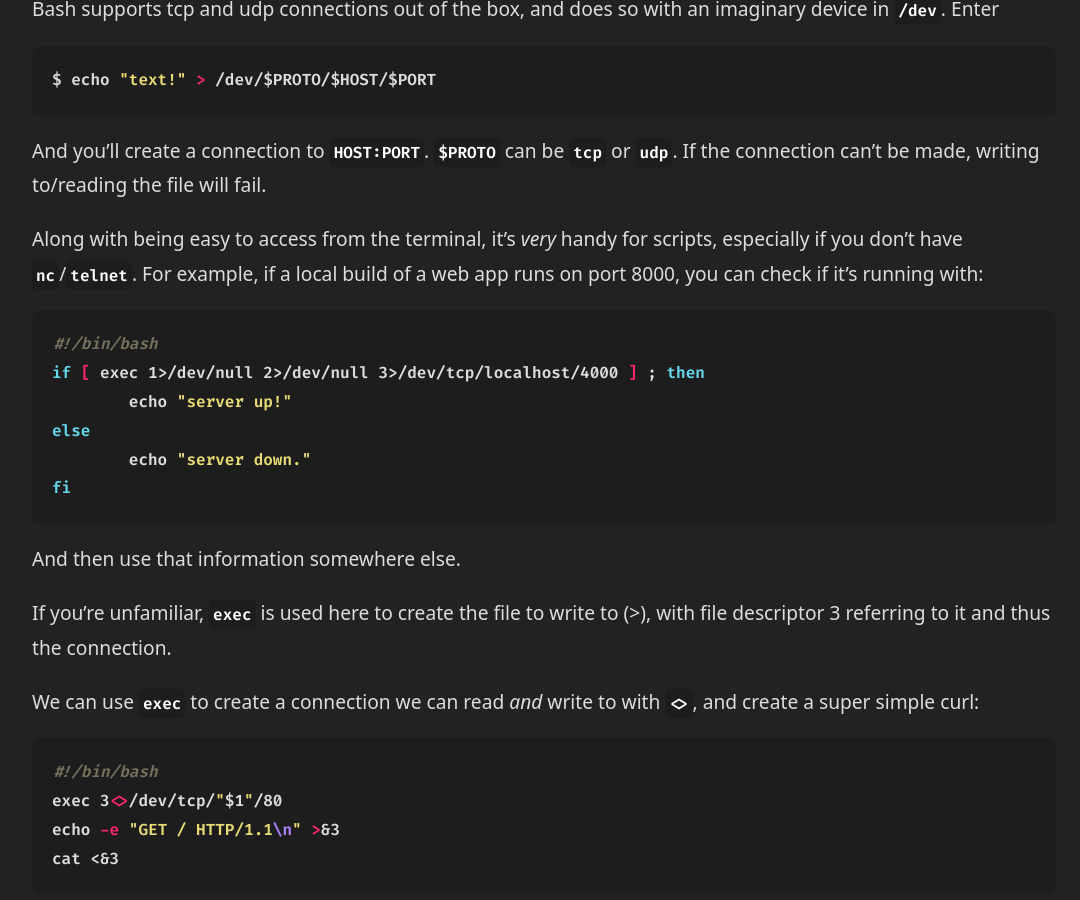
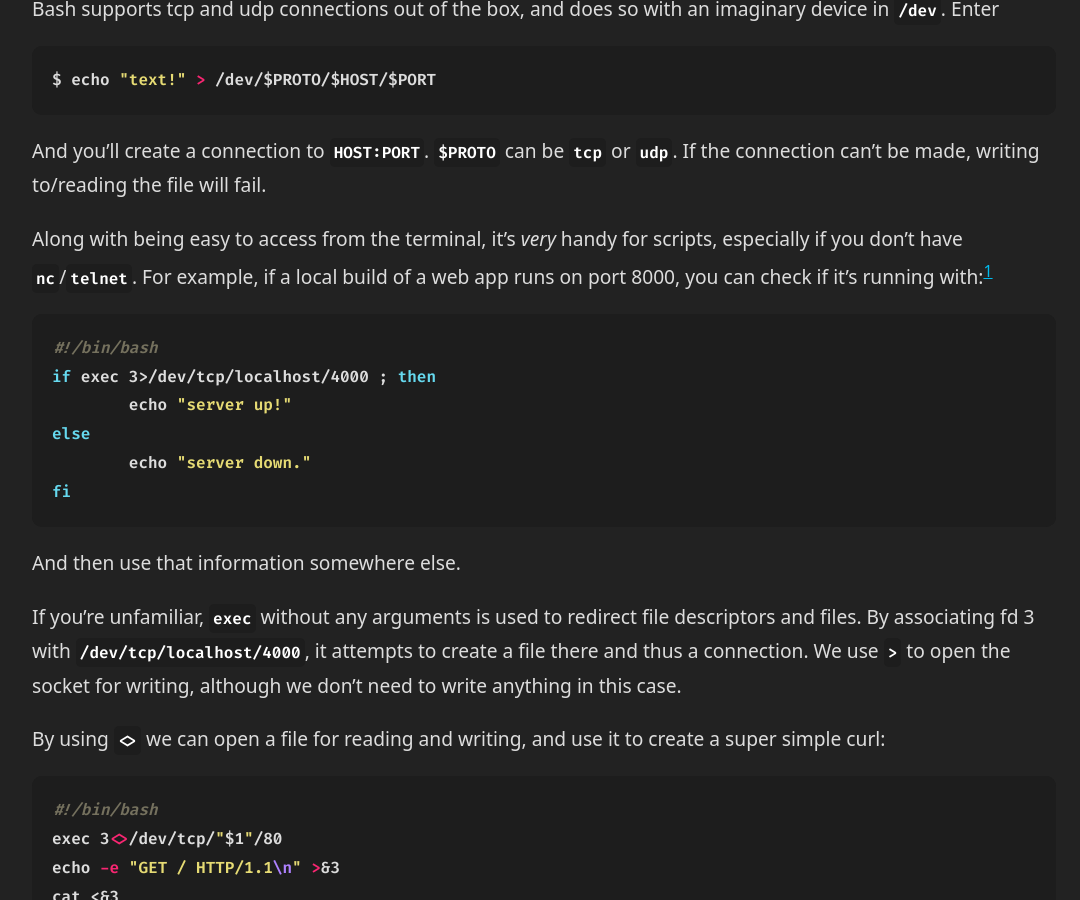
Before and after one commit to Who23/Who23.github.io, a Jekyll site: the page built from _posts/2020-12-3-sockets-in-your-shell.md, in a window 1280 px wide and 900 px high, scrolled down 362 px. Shown: the whole window, without its empty margins (96-1176 px from the left). Built offline with Jekyll 4.4.1, drawn with Linux system fonts in a browser that asks for light colours; our own code applies the rules of GitHub Pages for plain Markdown files; some of the changed text lies outside the part shown.

Commit message:
fixing mistakes in sockets in your shell

````diff
--- a/_posts/2020-12-3-sockets-in-your-shell.md
+++ b/_posts/2020-12-3-sockets-in-your-shell.md
@@ -9,11 +9,11 @@ $ echo "text!" > /dev/$PROTO/$HOST/$PORT
 ```
 And you'll create a connection to `HOST:PORT`. `$PROTO` can be `tcp` or `udp`. If the connection can't be made, writing to/reading the file will fail.
 
-Along with being easy to access from the terminal, it's *very* handy for scripts, especially if you don't have `nc`/`telnet`. For example, if a local build of a web app runs on port 8000, you can check if it's running with:
+Along with being easy to access from the terminal, it's *very* handy for scripts, especially if you don't have `nc`/`telnet`. For example, if a local build of a web app runs on port 8000, you can check if it's running with:[^1]
 
 ```bash
 #!/bin/bash
-if [ exec 1>/dev/null 2>/dev/null 3>/dev/tcp/localhost/4000 ] ; then
+if exec 3>/dev/tcp/localhost/4000 ; then
 	echo "server up!"
 else
 	echo "server down."
@@ -21,9 +21,9 @@ fi
 ```
 And then use that information somewhere else.
 
-If you're unfamiliar, `exec` is used here to create the file to write to (>), with file descriptor 3 referring to it and thus the connection.
+If you're unfamiliar, `exec` without any arguments is used to redirect file descriptors and files. By associating fd 3 with `/dev/tcp/localhost/4000`, it attempts to create a file there and thus a connection. We use `>` to open the socket for writing, although we don't need to write anything in this case.
 
-We can use `exec` to create a connection we can read *and* write to with `<>`, and create a super simple curl:
+By using `<>` we can open a file for reading and writing, and use it to create a super simple curl:
 ```bash
 #!/bin/bash
 exec 3<>/dev/tcp/"$1"/80
@@ -82,3 +82,6 @@ read -r line <&$talkfd; print -r - $line
 Again, there's a lot more you can do, especially with the ability to listen for connections.
 
 Hope this was as interesting to you as it was to me!
+
+---
+[^1]: Thanks to u/barubary for pointing out why the previous version of this code was wrong!
````
